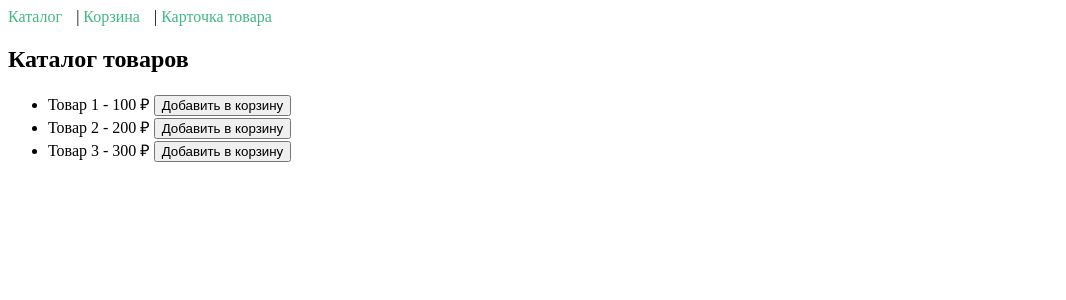
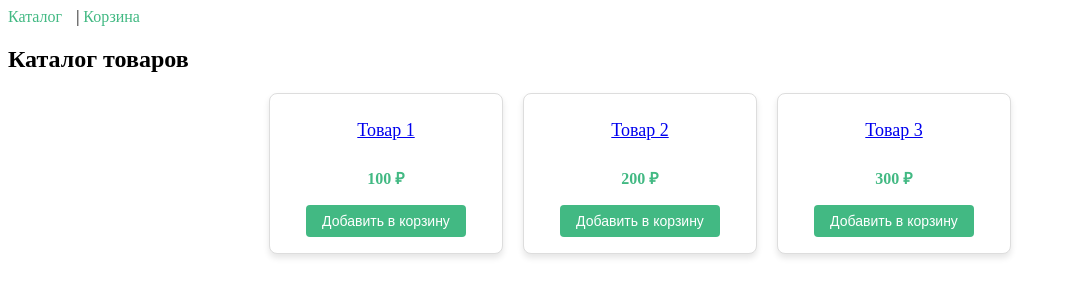
Before and after one commit to Plotnost/ShopVue3, a Vue app: page / in a window 1280 px wide. Shown: the top 300 px of the page, without its empty margins (0-1066 px from the left). Built offline with nearby package versions, Linux system fonts and the light colour scheme.

Commit message:
Оформление карточки товара

```diff
--- a/src/App.vue
+++ b/src/App.vue
@@ -1,52 +1,51 @@
 <!-- src/App.vue -->
-<script setup>
-import { ref, computed } from 'vue';
+<script setup lang="ts">
+import { ref, computed, Ref } from 'vue';
 import Catalog from './components/Catalog.vue';
 import Cart from './components/Cart.vue';
 import Product from './components/Product.vue';
 
-// Определяем маршруты
-const routes = {
+// Типы для товара и корзины
+interface Product {
+  id: number;
+  name: string;
+  price: number;
+}
+
+// Определение маршрутов
+const routes: Record<string, any> = {
   '/': Catalog,
   '/cart': Cart,
   '/product': Product,
 };
 
-// Отслеживание текущего пути
+// Текущий путь и компонент
 const currentPath = ref(window.location.hash);
-
-// Обновление пути при изменении хэша
-window.addEventListener('hashchange', () => {
-  currentPath.value = window.location.hash;
-});
-
-// Определяем текущий компонент
 const currentView = computed(() => {
   return routes[currentPath.value.slice(1) || '/'] || Catalog;
 });
 
-// Состояние корзины
-const cart = ref([]);
-
-// Функция для добавления товара в корзину
-const addToCart = (product) => {
+// Корзина и функции для управления
+const cart: Ref<Product[]> = ref([]);
+const addToCart = (product: Product) => {
   cart.value.push(product);
 };
-
-// Функция для удаления товара из корзины
-const removeFromCart = (productId) => {
+const removeFromCart = (productId: number) => {
   cart.value = cart.value.filter((item) => item.id !== productId);
 };
+
+// Слушатель события для изменения пути
+window.addEventListener('hashchange', () => {
+  currentPath.value = window.location.hash;
+});
 </script>
 
 <template>
   <nav>
     <a href="#/">Каталог</a> |
-    <a href="#/cart">Корзина</a> |
-    <a href="#/product">Карточка товара</a>
+    <a href="#/cart">Корзина</a>
   </nav>
 
-  <!-- Динамическое отображение компонента с передачей состояния корзины -->
   <component
     :is="currentView"
     :cart="cart"
--- a/src/components/Cart.vue
+++ b/src/components/Cart.vue
@@ -12,12 +12,20 @@
   </div>
 </template>
 
-<script>
-export default {
+<script lang="ts">
+import { defineComponent } from 'vue';
+
+interface Product {
+  id: number;
+  name: string;
+  price: number;
+}
+
+export default defineComponent({
   name: 'Cart',
   props: {
-    cart: Array, // Пропс для получения товаров в корзине
-    removeFromCart: Function, // Пропс для функции удаления
+    cart: Array as () => Product[], // Пропс для товаров в корзине
+    removeFromCart: Function as () => (productId: number) => void, // Функция удаления
   },
-};
+});
 </script>
--- a/src/components/Catalog.vue
+++ b/src/components/Catalog.vue
@@ -2,20 +2,31 @@
 <template>
   <div>
     <h2>Каталог товаров</h2>
-    <ul>
-      <li v-for="product in products" :key="product.id">
-        {{ product.name }} - {{ product.price }} ₽
-        <button @click="addToCart(product)">Добавить в корзину</button>
-      </li>
-    </ul>
+    <div class="product-list">
+      <div v-for="product in products" :key="product.id" class="product-card">
+        <a href="#/product"class="product-name">{{ product.name }}</a>
+        <p class="product-price">{{ product.price }} ₽</p>
+        <button @click="addToCart(product)" class="add-to-cart-button">
+          Добавить в корзину
+        </button>
+      </div>
+    </div>
   </div>
 </template>
 
-<script>
-export default {
+<script lang="ts">
+import { defineComponent } from 'vue';
+
+interface Product {
+  id: number;
+  name: string;
+  price: number;
+}
+
+export default defineComponent({
   name: 'Catalog',
   props: {
-    addToCart: Function, // Принимаем функцию для добавления в корзину как пропс
+    addToCart: Function as () => (product: Product) => void, // Типизируем функцию как пропс
   },
   data() {
     return {
@@ -23,8 +34,66 @@ export default {
         { id: 1, name: 'Товар 1', price: 100 },
         { id: 2, name: 'Товар 2', price: 200 },
         { id: 3, name: 'Товар 3', price: 300 },
-      ],
+      ] as Product[],
     };
   },
-};
+});
 </script>
+
+<style scoped>
+/* Оформление списка товаров */
+.product-list {
+  display: flex;
+  flex-wrap: wrap;
+  gap: 20px;
+  justify-content: center;
+}
+
+/* Оформление карточек товаров */
+.product-card {
+  border: 1px solid #ddd;
+  border-radius: 8px;
+  padding: 16px;
+  width: 200px;
+  box-shadow: 0px 4px 6px rgba(0, 0, 0, 0.1);
+  display: flex;
+  flex-direction: column;
+  align-items: center;
+  transition: transform 0.2s ease;
+  background-color: #fff;
+}
+
+.product-card:hover {
+  transform: scale(1.05);
+}
+
+/* Оформление названия товара */
+.product-name {
+  font-size: 18px;
+  margin: 10px 0;
+  text-align: center;
+}
+
+/* Оформление цены товара */
+.product-price {
+  font-size: 16px;
+  color: #42b983;
+  font-weight: bold;
+}
+
+/* Оформление кнопки добавления в корзину */
+.add-to-cart-button {
+  background-color: #42b983;
+  color: #fff;
+  border: none;
+  border-radius: 4px;
+  padding: 8px 16px;
+  cursor: pointer;
+  transition: background-color 0.2s ease;
+  font-size: 14px;
+}
+
+.add-to-cart-button:hover {
+  background-color: #369d6d;
+}
+</style>
```
